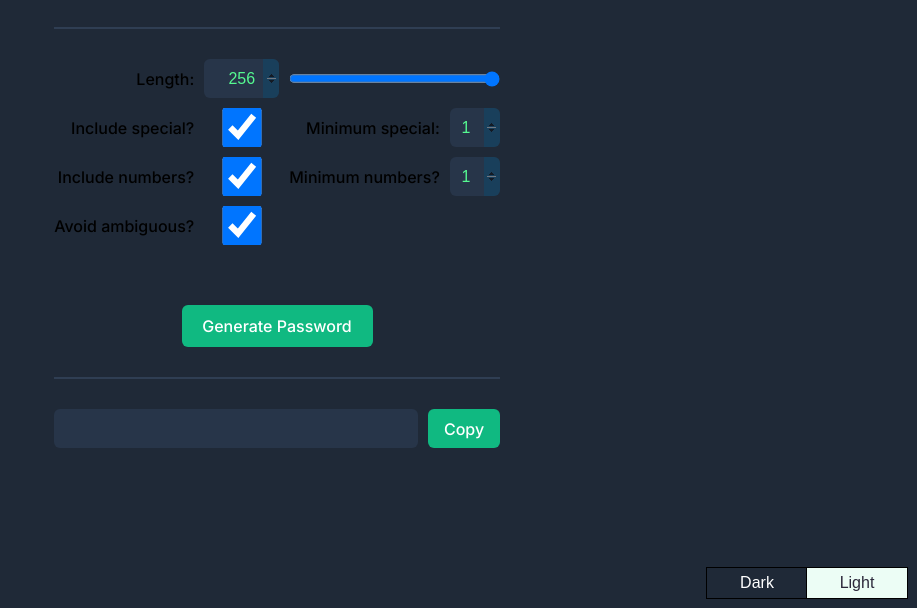
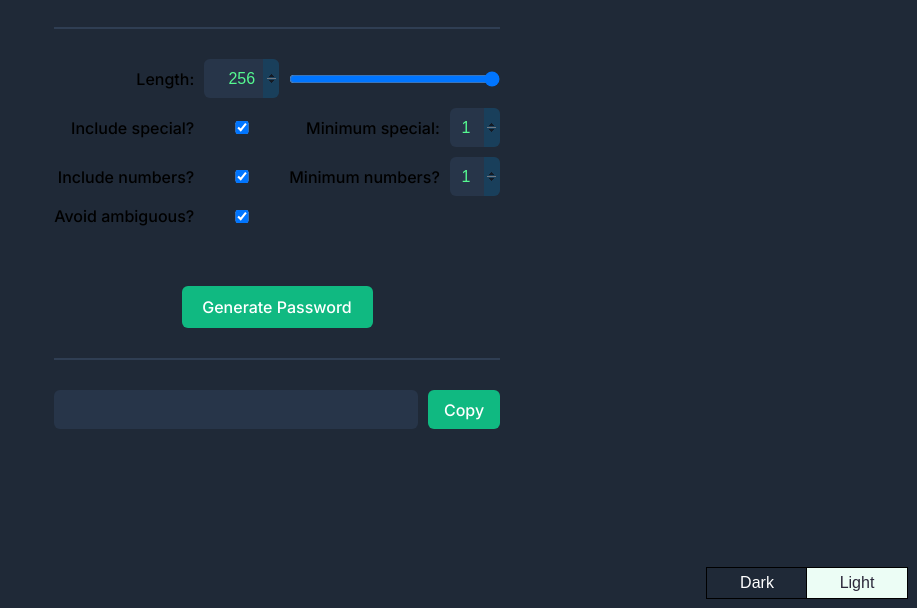
Before and after one commit to DrewBuchanan/PasswordGenerator, a plain HTML site: page index.html in a window 1280 px wide. Shown: the part 192-800 px from the top of the page, without its empty margins (363-1280 px from the left). Drawn offline with Linux system fonts and the light colour scheme.

Commit message:
Apply input rules only to number and text

```diff
--- a/styles/index.css
+++ b/styles/index.css
@@ -54,7 +54,8 @@ hr {
     border: 1px solid var(---horizontalrule);
 }
 
-input {
+input[type="number"],
+input[type="text"] {
     height: 39px;
     background-color: var(---inputbackground);
     border: none;
```
